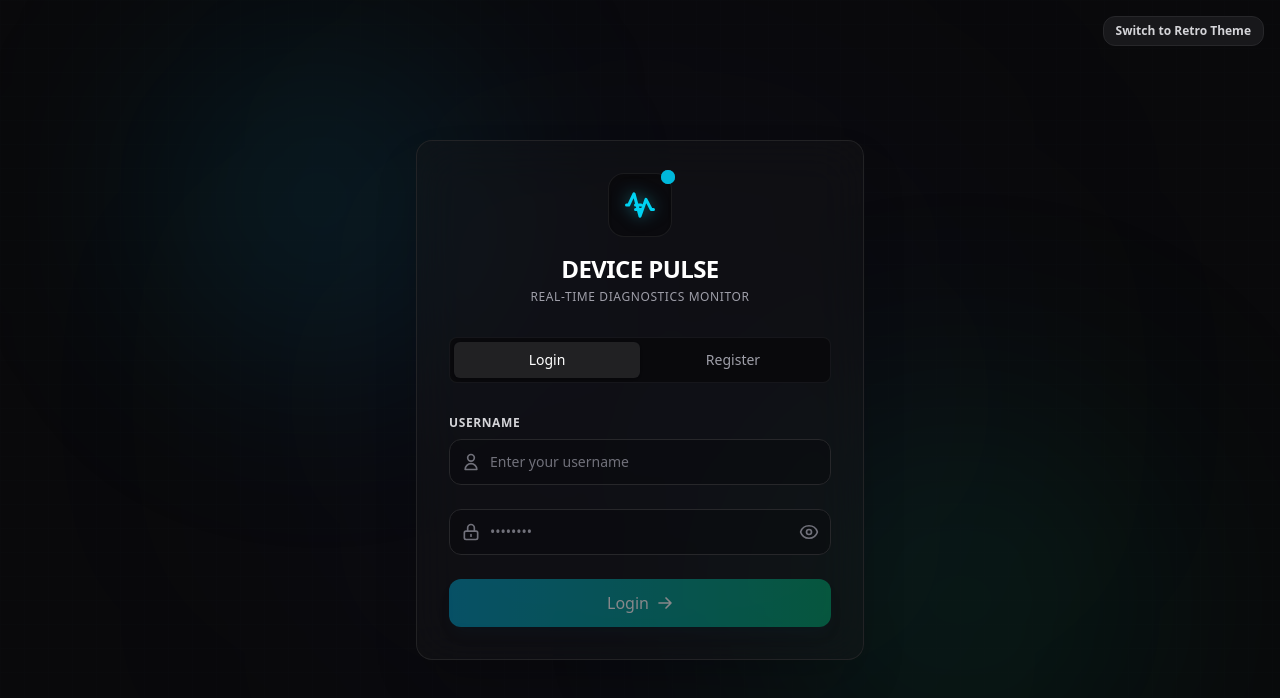
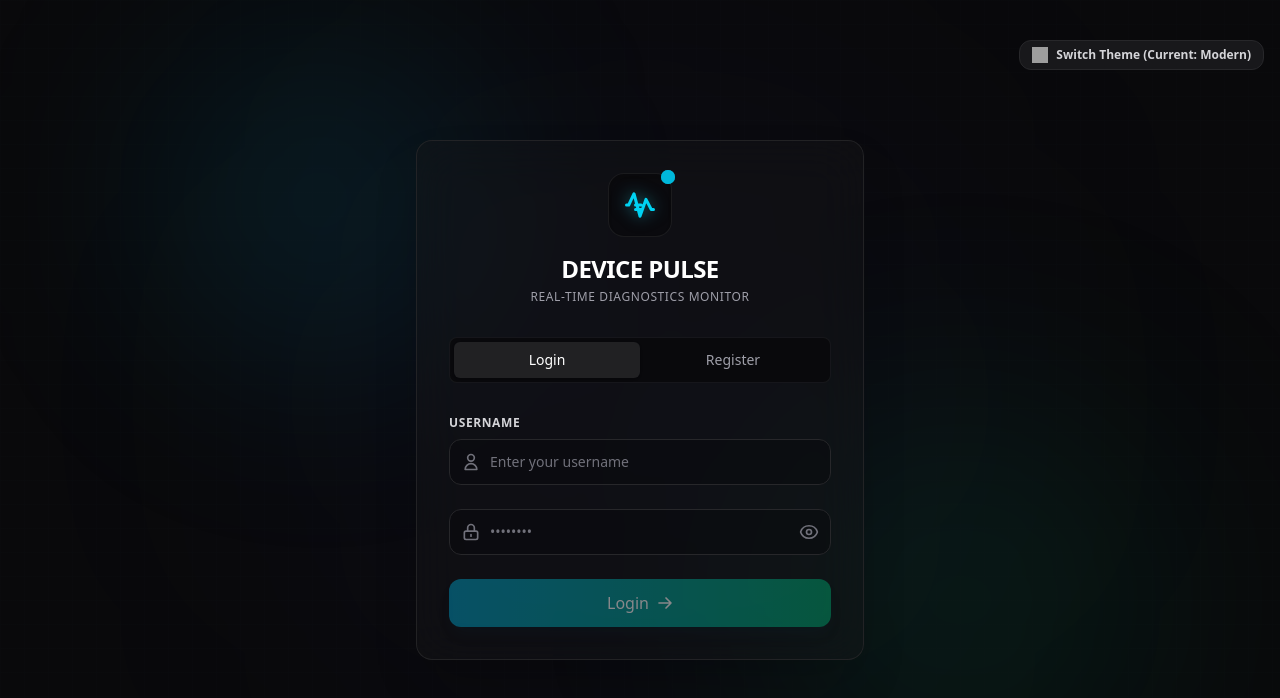
Before and after one commit to rachit-bharadwaj/devicepulse, an Angular app in the folder web/: page /login in a window 1280 px wide. Shown: the top 698 px of the page. Built offline with nearby package versions, Linux system fonts and the light colour scheme; grey boxes are pictures that could not be loaded.

Commit message:
refactor: replace emoji icons with SVG assets across user management, home, and login components.

```diff
--- a/web/src/app/home/home.html
+++ b/web/src/app/home/home.html
@@ -390,7 +390,10 @@
             type="button"
             (click)="goToUserManagement()"
             class="inline-flex items-center gap-2 px-4 py-2 text-xs font-semibold text-cyan-400 hover:text-cyan-300 bg-zinc-900 border border-cyan-950 hover:border-cyan-900/60 hover:bg-zinc-800/60 rounded-xl transition-all duration-200 cursor-pointer">
-            👥 Users
+            <svg xmlns="http://www.w3.org/2000/svg" fill="none" viewBox="0 0 24 24" stroke-width="2" stroke="currentColor" class="w-4 h-4">
+              <path stroke-linecap="round" stroke-linejoin="round" d="M15 19.128a9.38 9.38 0 0 0 2.625.372 9.337 9.337 0 0 0 4.121-.952 4.125 4.125 0 0 0-7.533-2.493M15 19.128v-.003c0-1.113-.285-2.16-.786-3.07M15 19.128v.106A12.318 12.318 0 0 1 8.624 21c-2.331 0-4.512-.645-6.374-1.766l-.001-.109a6.375 6.375 0 0 1 11.964-3.07M12 6.375a3.375 3.375 0 1 1-6.75 0 3.375 3.375 0 0 1 6.75 0Zm8.25 2.25a2.625 2.625 0 1 1-5.25 0 2.625 2.625 0 0 1 5.25 0Z" />
+            </svg>
+            Users
           </button>
         }
         <button
--- a/web/src/app/login/login.html
+++ b/web/src/app/login/login.html
@@ -1,10 +1,14 @@
 <!-- Floating Theme Switcher Button -->
-<div class="fixed top-4 right-4 z-50">
+<div class="fixed top-10 right-4 z-50">
   <button
     type="button"
     (click)="themeService.toggleTheme()"
     [class]="themeService.currentTheme() === 'xp' ? 'xp-btn font-xp' : 'inline-flex items-center gap-2 px-3 py-1.5 text-xs font-semibold bg-zinc-900 text-zinc-300 hover:text-white border border-zinc-800 hover:border-zinc-700 hover:bg-zinc-850 rounded-xl transition-all duration-200 cursor-pointer'">
-    Switch to {{ themeService.currentTheme() === 'xp' ? 'Modern Theme' : 'Retro Theme' }}
+    @if (themeService.currentTheme() === 'xp') {
+      🎨 Switch Theme (Current: Windows XP)
+    } @else {
+      <img src="/icons/theme.svg" class="w-4 h-4" alt="theme" /> Switch Theme (Current: Modern)
+    }
   </button>
 </div>
 
--- a/web/src/app/user-management/user-management.html
+++ b/web/src/app/user-management/user-management.html
@@ -313,7 +313,9 @@
     <header class="relative max-w-6xl mx-auto flex items-center justify-between border-b border-zinc-800/80 pb-4 mb-6 z-10">
       <div class="flex items-center gap-3">
         <div class="w-10 h-10 rounded-xl bg-zinc-900 border border-zinc-800 flex items-center justify-center">
-          <span class="text-lg text-cyan-400">👥</span>
+          <svg xmlns="http://www.w3.org/2000/svg" fill="none" viewBox="0 0 24 24" stroke-width="1.8" stroke="currentColor" class="w-5 h-5 text-cyan-400">
+            <path stroke-linecap="round" stroke-linejoin="round" d="M15 19.128a9.38 9.38 0 0 0 2.625.372 9.337 9.337 0 0 0 4.121-.952 4.125 4.125 0 0 0-7.533-2.493M15 19.128v-.003c0-1.113-.285-2.16-.786-3.07M15 19.128v.106A12.318 12.318 0 0 1 8.624 21c-2.331 0-4.512-.645-6.374-1.766l-.001-.109a6.375 6.375 0 0 1 11.964-3.07M12 6.375a3.375 3.375 0 1 1-6.75 0 3.375 3.375 0 0 1 6.75 0Zm8.25 2.25a2.625 2.625 0 1 1-5.25 0 2.625 2.625 0 0 1 5.25 0Z" />
+          </svg>
         </div>
         <div>
           <h1 class="text-lg font-bold tracking-tight text-white leading-none">DEVICE PULSE</h1>
@@ -324,12 +326,14 @@
         <button
           (click)="goBack()"
           class="inline-flex items-center gap-2 px-4 py-2 text-xs font-semibold text-zinc-300 hover:text-white bg-zinc-900 border border-zinc-800 hover:border-zinc-700 hover:bg-zinc-850 rounded-xl transition-all duration-200 cursor-pointer">
-          ⬅️ Back to Dashboard
+          ← Back to Dashboard
         </button>
         <button
           (click)="themeService.toggleTheme()"
           class="inline-flex items-center gap-2 px-4 py-2 text-xs font-semibold text-zinc-300 hover:text-white bg-zinc-900 border border-zinc-800 hover:border-zinc-700 hover:bg-zinc-850 rounded-xl transition-all duration-200 cursor-pointer">
-          🎨 Switch to Retro Theme
+          <svg xmlns="http://www.w3.org/2000/svg" fill="none" viewBox="0 0 24 24" stroke-width="1.8" stroke="currentColor" class="w-4 h-4">
+            <path stroke-linecap="round" stroke-linejoin="round" d="M9.53 16.122a3 3 0 0 0-5.78 1.128 2.25 2.25 0 0 1-2.4 2.245 4.5 4.5 0 0 0 8.4-2.245c0-.399-.078-.78-.22-1.128Zm0 0a15.998 15.998 0 0 0 3.388-1.62m-5.043-.025a15.994 15.994 0 0 1 1.622-3.395m3.42 3.42a15.995 15.995 0 0 0 4.764-4.648l3.876-5.814a1.151 1.151 0 0 0-1.597-1.597L14.146 6.32a15.996 15.996 0 0 0-4.649 4.763m3.42 3.42a6.776 6.776 0 0 0-3.42-3.42" />
+          </svg> Switch to Retro Theme
         </button>
       </div>
     </header>
@@ -347,7 +351,9 @@
           <button
             (click)="openAddModal()"
             class="inline-flex items-center justify-center gap-2 px-5 py-2.5 rounded-xl text-xs font-semibold text-white bg-gradient-to-r from-cyan-600 to-emerald-600 hover:from-cyan-500 hover:to-emerald-500 active:scale-[0.98] transition-all cursor-pointer">
-            <span>➕</span> Add New Operator
+            <svg xmlns="http://www.w3.org/2000/svg" fill="none" viewBox="0 0 24 24" stroke-width="2.5" stroke="currentColor" class="w-3.5 h-3.5">
+              <path stroke-linecap="round" stroke-linejoin="round" d="M12 4.5v15m7.5-7.5h-15" />
+            </svg> Add New Operator
           </button>
         </div>
 
@@ -358,7 +364,11 @@
           </div>
         } @else if (users().length === 0) {
           <div class="flex flex-col items-center justify-center py-16 text-center">
-            <span class="text-3xl mb-2">👤</span>
+            <div class="text-zinc-500 mb-2">
+              <svg xmlns="http://www.w3.org/2000/svg" fill="none" viewBox="0 0 24 24" stroke-width="1.5" stroke="currentColor" class="w-10 h-10">
+                <path stroke-linecap="round" stroke-linejoin="round" d="M15.75 6a3.75 3.75 0 11-7.5 0 3.75 3.75 0 017.5 0zM4.501 20.118a7.5 7.5 0 0114.998 0A17.933 17.933 0 0112 21.75c-2.676 0-5.216-.584-7.499-1.632z" />
+              </svg>
+            </div>
             <h4 class="text-sm font-bold text-zinc-300">No Operator Logins Registered</h4>
             <p class="text-xs text-zinc-500 mt-1">Add users to allow team access.</p>
             <button (click)="openAddModal()" class="mt-4 px-4 py-2 bg-zinc-800 border border-zinc-700 hover:bg-zinc-700 rounded-xl text-xs font-medium">Add User</button>
```
